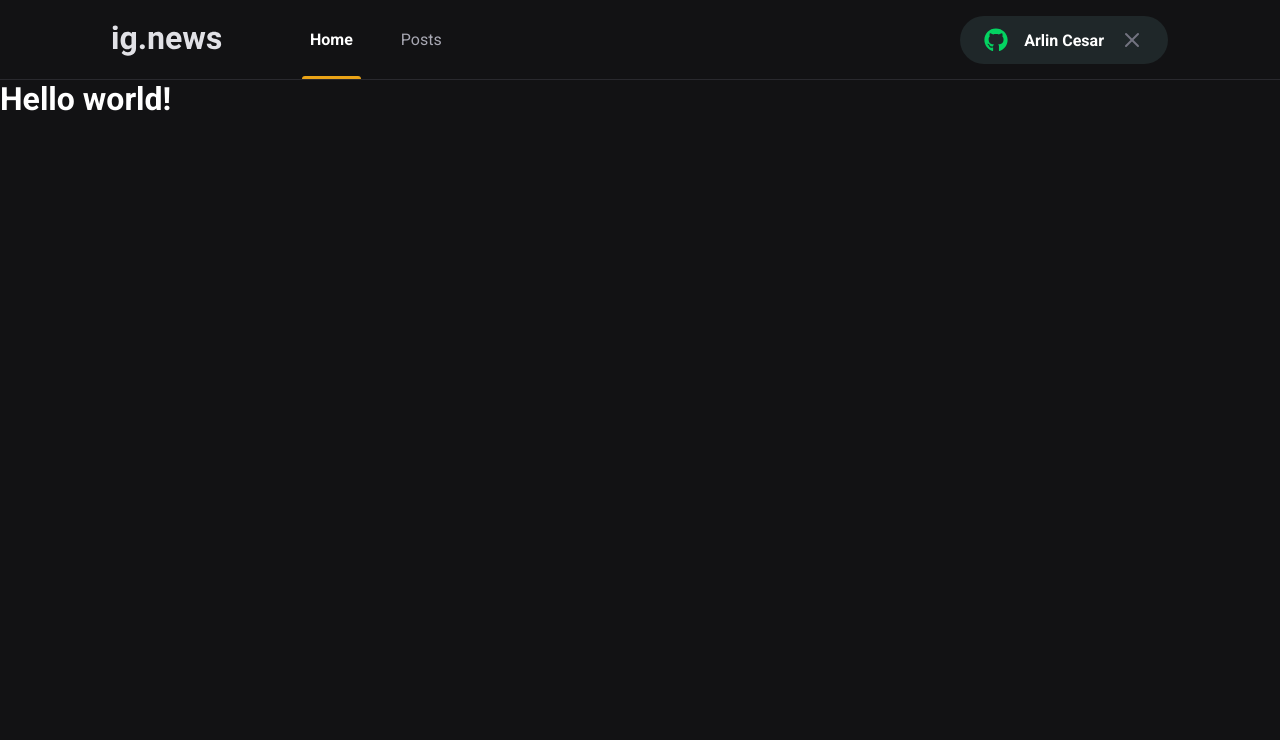
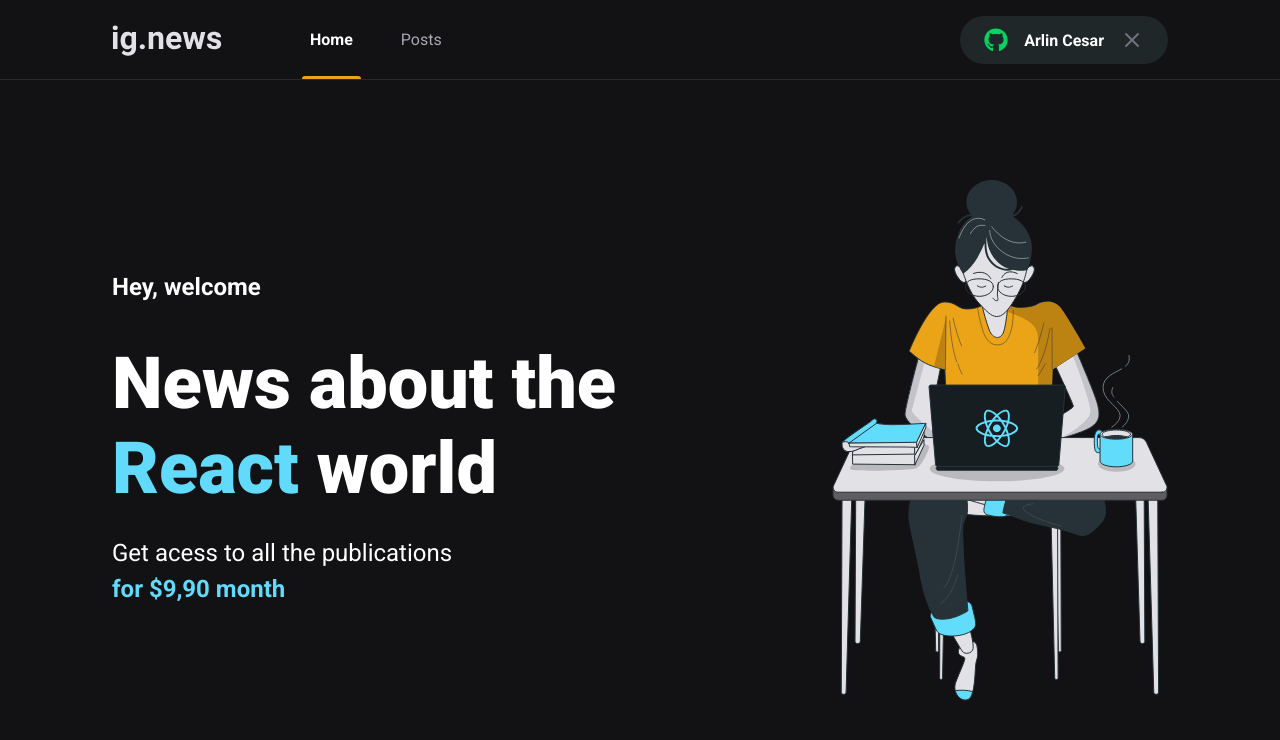
Before and after one commit to Arlin-Mafra/ignews, a Next.js app: page / in a window 1280 px wide. Shown: the top 740 px of the page. Built offline with nearby package versions, Linux system fonts and the light colour scheme.

Commit message:
home page

```diff
--- /dev/null
+++ b/src/pages/home.module.scss
@@ -0,0 +1,41 @@
+.contentContainer {
+  max-width: 1120px;
+  margin: 0 auto;
+  padding: 0 2rem;
+  height: calc(100vh - 5rem);
+
+  display: flex;
+  justify-content: space-between;
+  align-items: center;
+}
+
+.hero {
+  max-width: 600px;
+
+  > span {
+    font-size: 1.5rem;
+    font-weight: bold;
+  }
+
+  h1 {
+    font-size: 4.5rem;
+    line-height: 4, 5rem;
+    font-weight: 900;
+    margin-top: 2.5rem;
+
+    span {
+      color: var(--cyan-500);
+    }
+  }
+
+  p {
+    font-size: 1.5rem;
+    line-height: 2.25rem;
+    margin-top: 1.5rem;
+
+    span {
+      color: var(--cyan-500);
+      font-weight: bold;
+    }
+  }
+}
--- a/src/pages/index.tsx
+++ b/src/pages/index.tsx
@@ -1,11 +1,25 @@
 import Head from "next/head";
+
+import styles from "./home.module.scss";
 export default function Home() {
   return (
     <>
       <Head>
         <title>Inicio | ig.news</title>
       </Head>
-      <h1>Hello world!</h1>
+      <main className={styles.contentContainer}>
+        <section className={styles.hero}>
+          <span>Hey, welcome</span>
+          <h1>
+            News about the <span>React</span> world
+          </h1>
+          <p>
+            Get acess to all the publications <br />
+            <span>for $9,90 month</span>
+          </p>
+        </section>
+        <img src="/images/avatar.svg" alt="girl in conde" />
+      </main>
     </>
   );
 }
```
